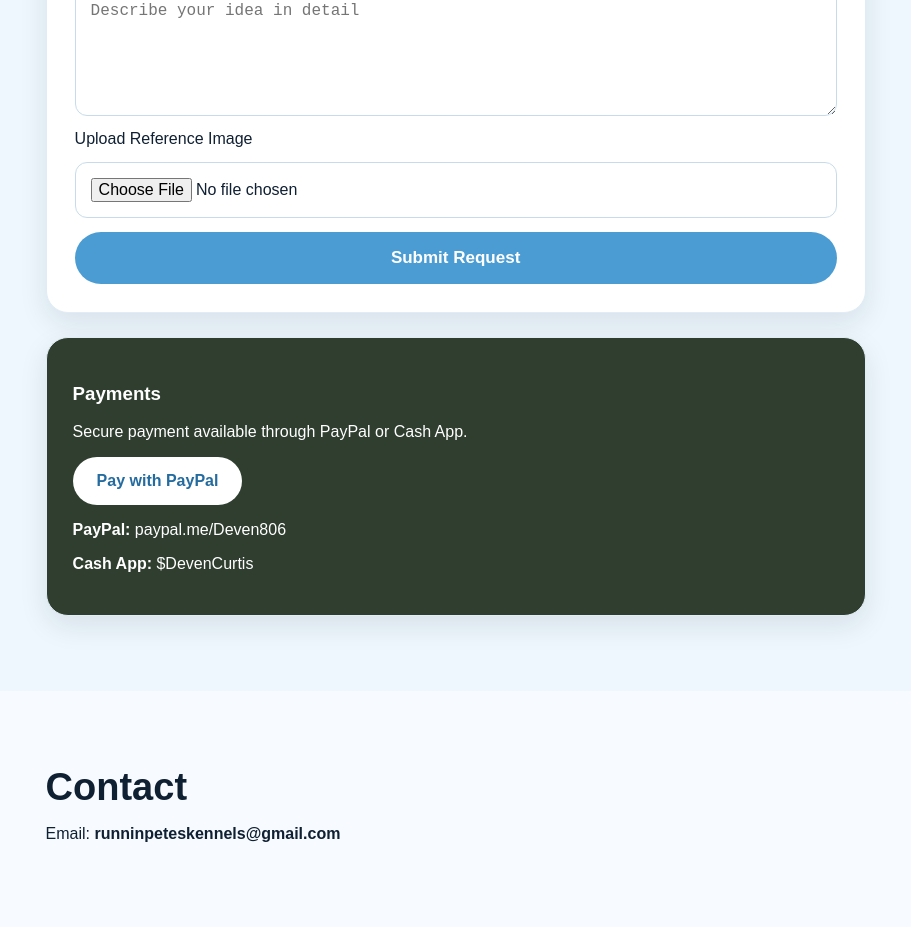
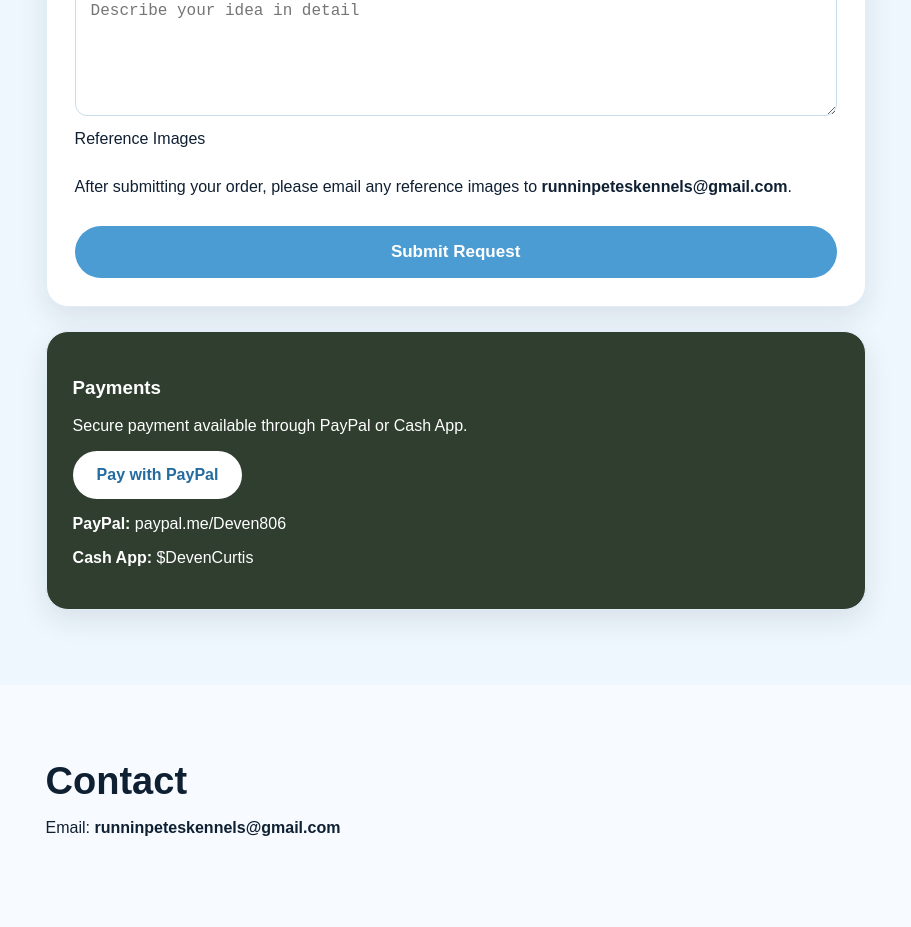
Before and after one commit to DevenDesigns/DevenDesigns, a Next.js app: page / in a window 1280 px wide. Shown: the part 3820-4747 px from the top of the page, without its empty margins (44-955 px from the left). Built offline with nearby package versions, Linux system fonts and the light colour scheme.

Commit message:
Update page.js

```diff
--- a/app/page.js
+++ b/app/page.js
@@ -104,8 +104,11 @@ export default function Home() {
 <input name="colors" placeholder="Colors you want" />
          <label>Project Details</label>
 <textarea name="details" placeholder="Describe your idea in detail"></textarea>
-          <label>Upload Reference Image</label>
-<input name="file" type="file" accept="image/*" />
+<label>Reference Images</label>
+<p>
+  After submitting your order, please email any reference images to
+  <strong> runninpeteskennels@gmail.com</strong>.
+</p>
     <input
   type="hidden"
   name="_subject"
```
